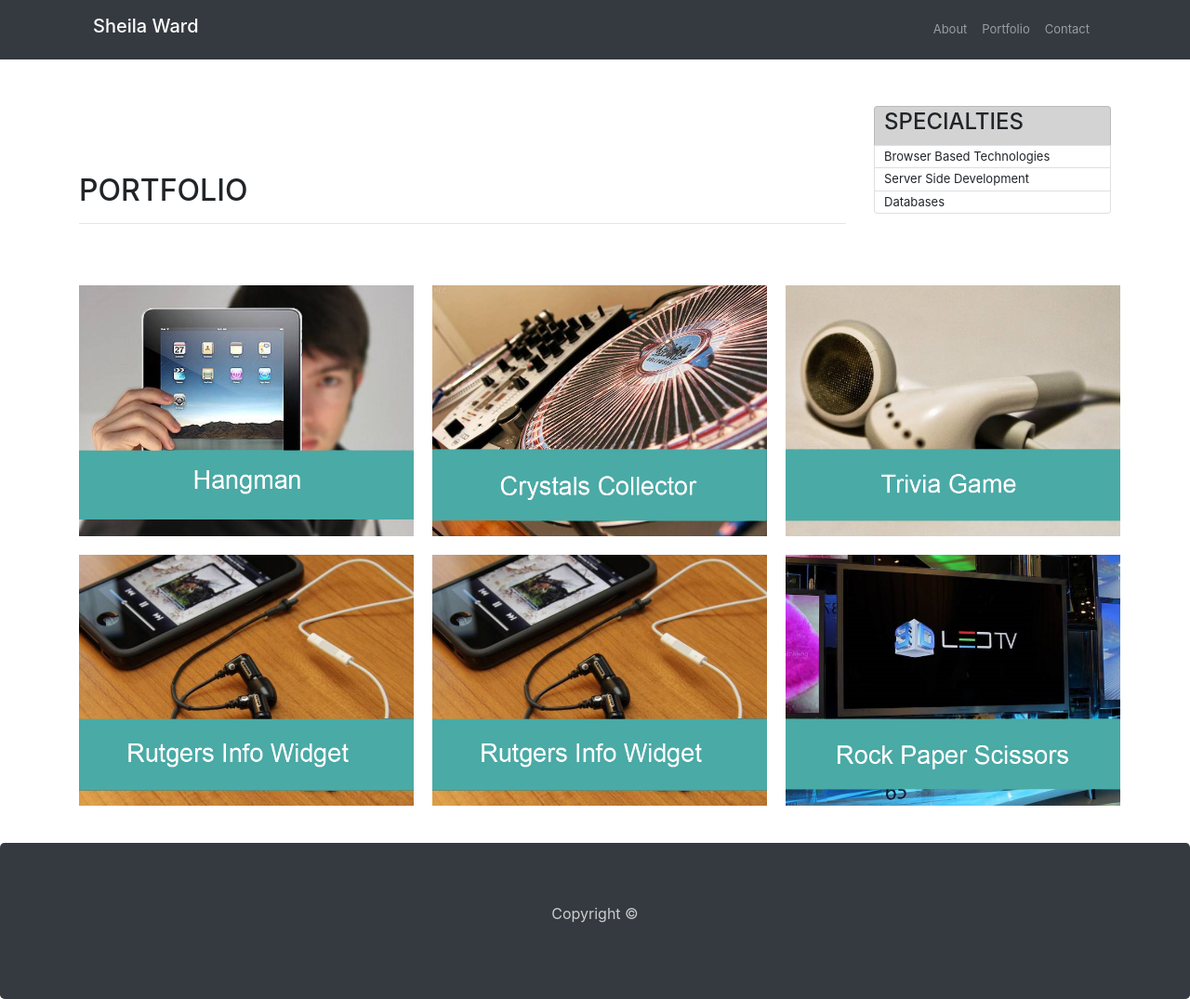
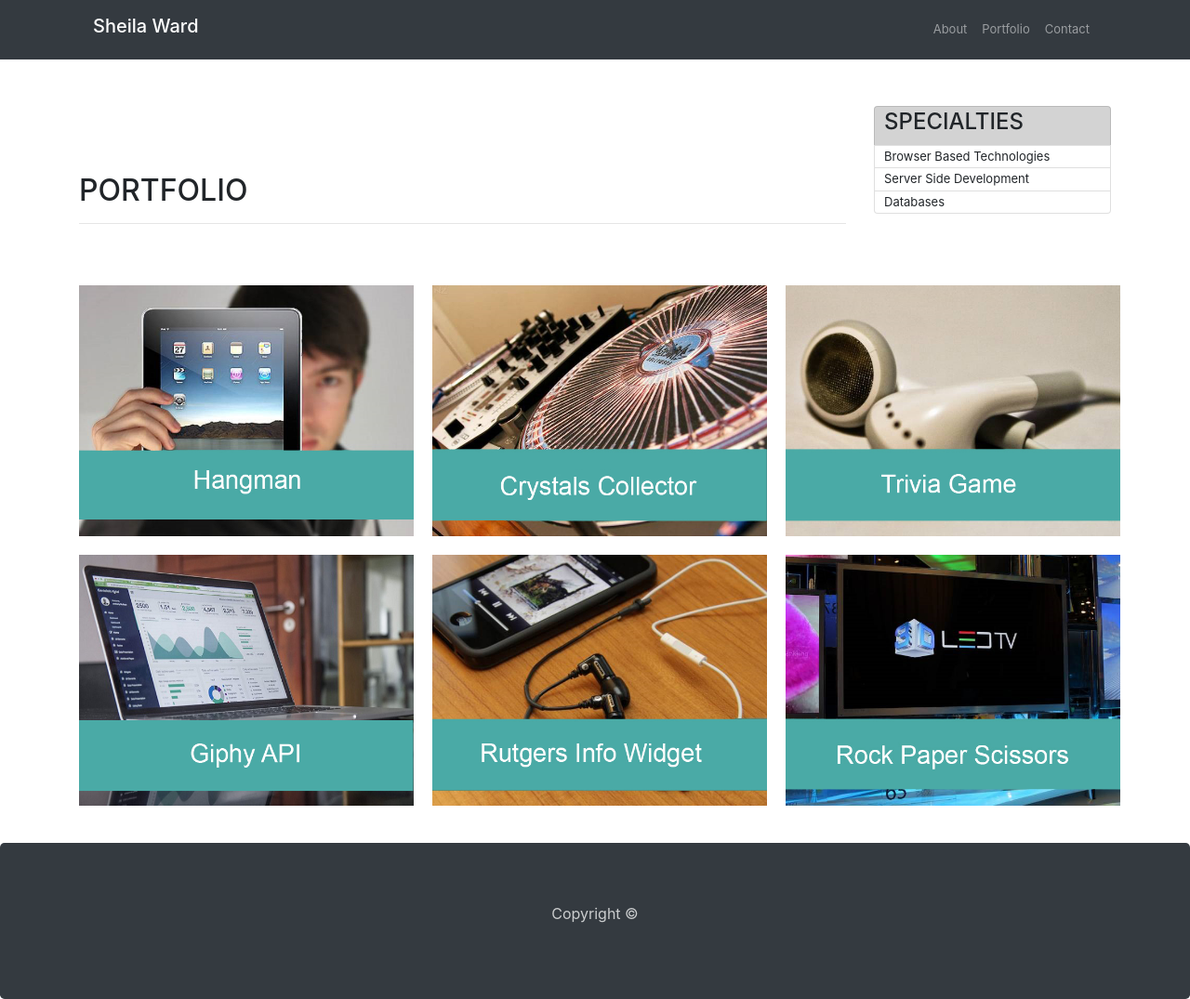
Before and after one commit to sheilasward/Bootstrap-Portfolio, a plain HTML site: page portfolio.html in a window 1280 px wide. Shown: the whole page at 93% size. Drawn offline with nearby package versions, Linux system fonts and the light colour scheme.

Commit message:
added new image for giphy

```diff
--- a/portfolio.html
+++ b/portfolio.html
@@ -63,7 +63,7 @@
                 <a href="https://sheilasward.github.io/TriviaGame/"><img src="assets/images/technics-q-c-640-480-5b.jpg" id="iconp" alt="Trivia Game"></a>
             </div>
             <div class="col-xl-4 col-md-6">
-                <a href="https://sheilasward.github.io/GiphyAPI/"></a><img src="assets/images/technics-q-c-640-480-7b.jpg" id="iconp" alt="GiphyAPI"></a>
+                <a href="https://sheilasward.github.io/GiphyAPI/"><img src="assets/images/pexels-photo-94654-640x480-1.png" id="iconp" alt="GiphyAPI"></a>
             </div>
             <div class="col-xl-4 col-md-6">
                 <img src="assets/images/technics-q-c-640-480-7b.jpg" id="iconp" alt="Rutgers Info Widget">
```
Also changed, not shown: assets/images/pexels-photo-94654-640x480-1.png (added).
